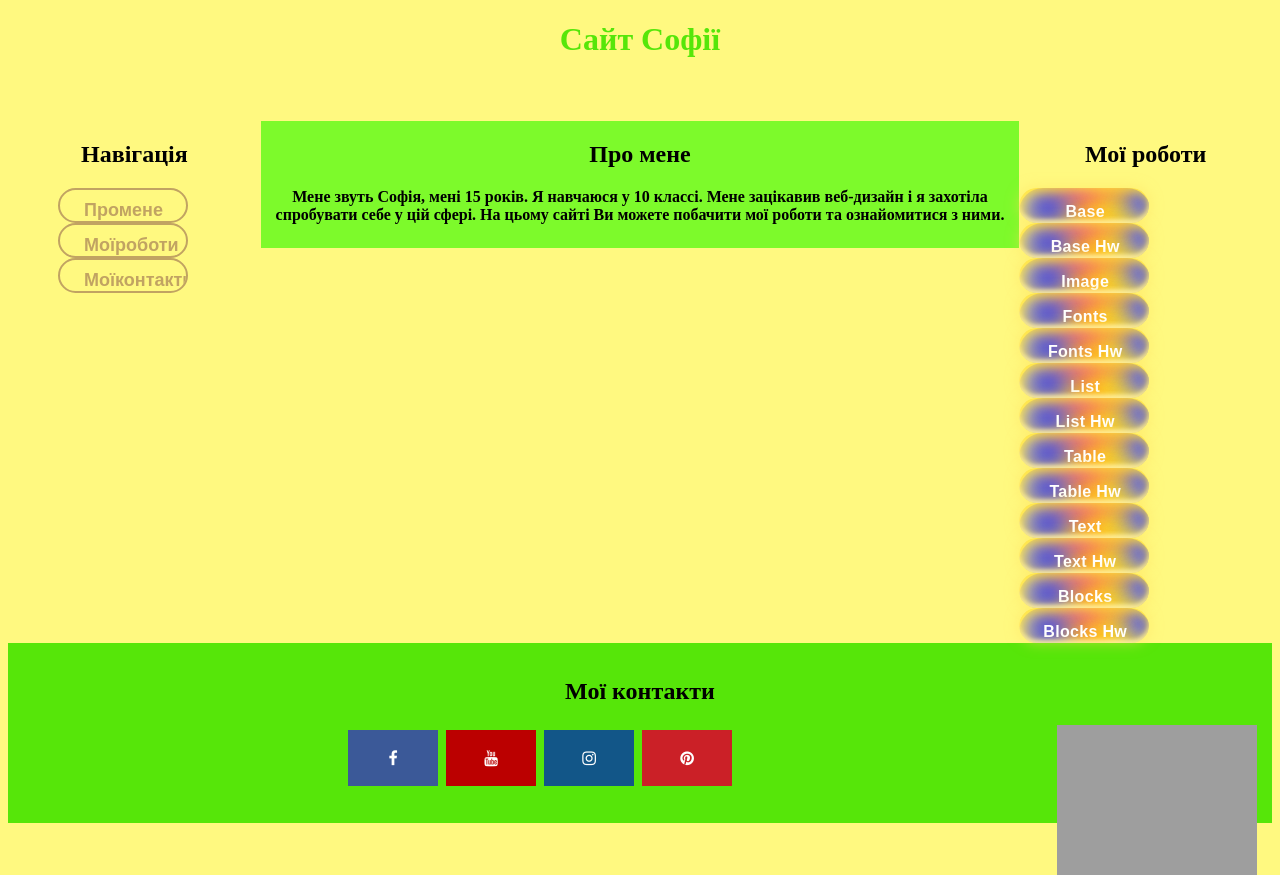
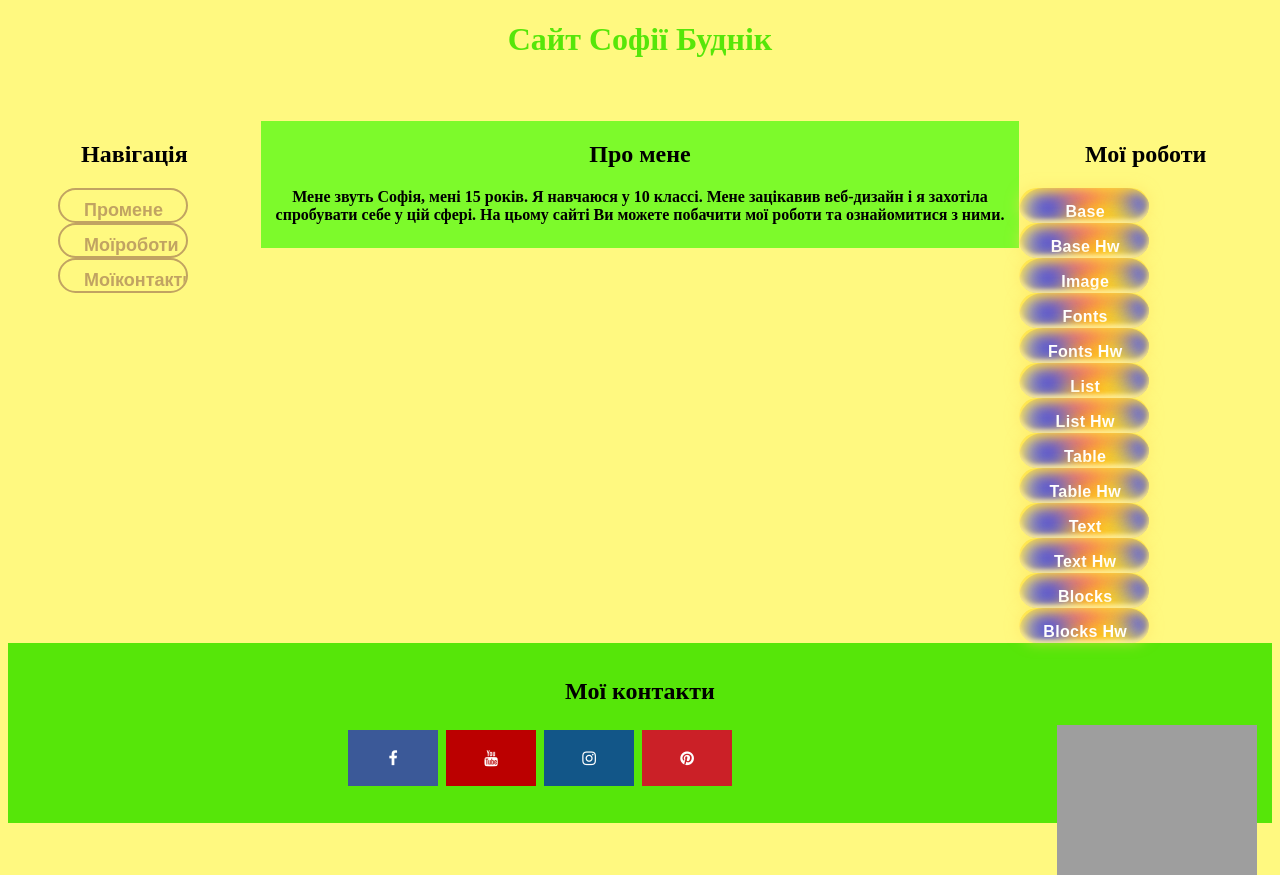
Before and after one commit to sonqwrx/example, a plain HTML site: page index.html in a window 1280 px wide. Drawn offline with Linux system fonts and the light colour scheme; grey boxes are pictures that could not be loaded.

Commit message:
Update index.html

```diff
--- a/index.html
+++ b/index.html
@@ -9,7 +9,7 @@
 </head>
 <body>
 <header>
-	<h1 class="textvideo">Сайт Софії</h1>
+	<h1 class="textvideo">Сайт Софії Буднік</h1>
 </header>
 <nav>
 	<h2>Навігація</h2>
```
